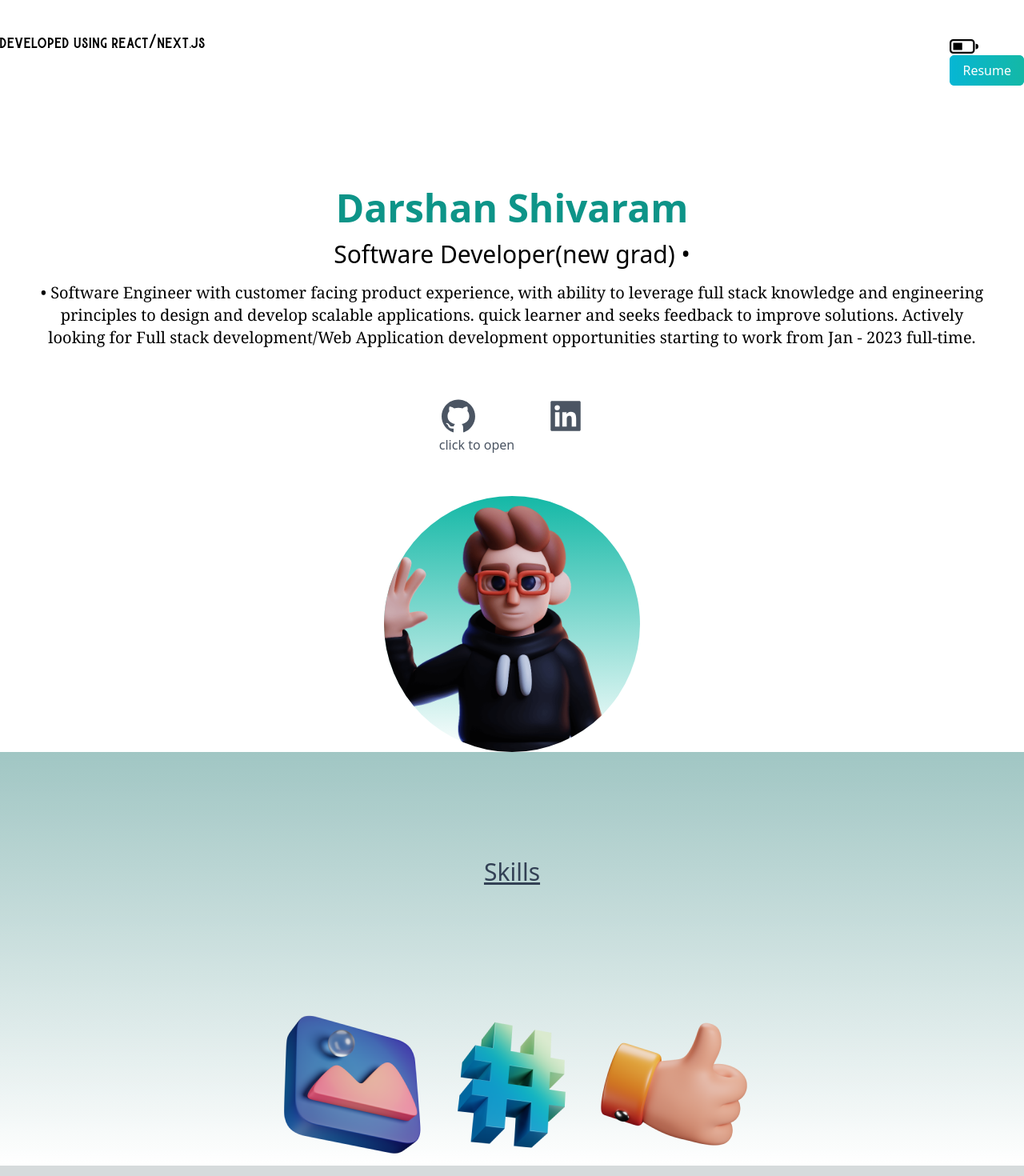
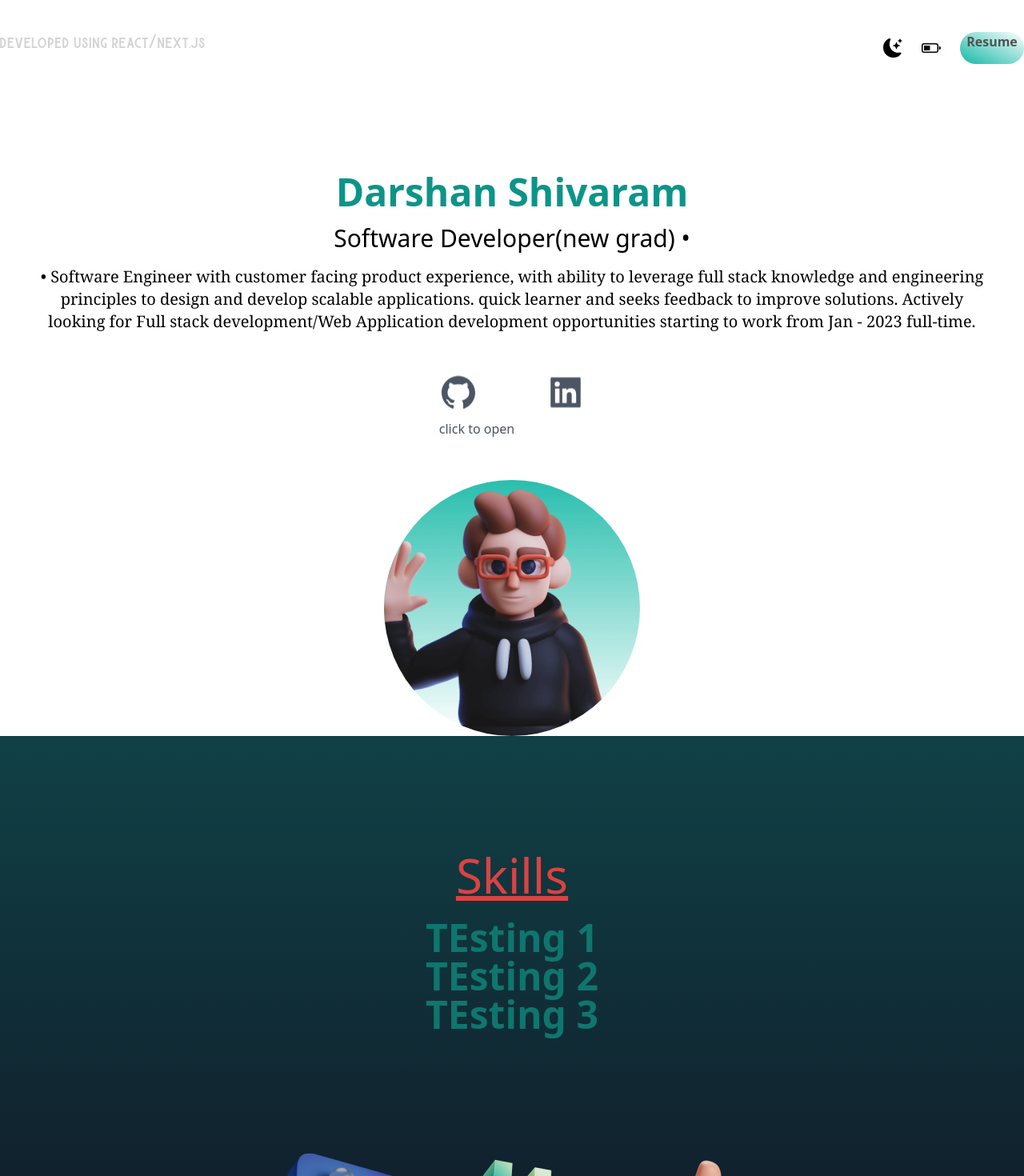
Before and after one commit to darshangwd8/portfolio, a Next.js app: page / in a window 1280 px wide. Shown: the top 1470 px of the page at 80% size. Built offline with nearby package versions, Linux system fonts and the light colour scheme.

Commit message:
your message

```diff
--- a/pages/api/hello.js
+++ b/pages/api/hello.js
@@ -1,5 +1,5 @@
 // Next.js API route support: https://nextjs.org/docs/api-routes/introduction
 
 export default function handler(req, res) {
-  res.status(200).json({ name: 'John Doe' })
+  res.status(200).json({ name: 'Darshan' })
 }
--- a/pages/index.js
+++ b/pages/index.js
@@ -2,42 +2,45 @@ import Head from "next/head";
 import Image from "next/image";
 import { Inter } from "@next/font/google";
 import styles from "../styles/Home.module.css";
-import { BsBatteryHalf } from "react-icons/bs";
+import { BsBatteryHalf, BsFillMoonStarsFill } from "react-icons/bs";
 import { AiFillLinkedin, AiFillGithub } from "react-icons/ai";
 import image from "next/image";
 import deved from "../public/dev-ed-wave.png";
 import design from "../public/design.png";
 import code from "../public/code.png";
 import consulting from "../public/consulting.png";
+import { useState } from "react";
+
+
 const inter = Inter({ subsets: ["latin"] });
 
 export default function Home() {
+  const [darkMode, setDarkMode] = useState(false);
   return (
-    <div>
+    <div className={darkMode ? "dark" : ""}>
       <Head>
         <title>PortFolio Darshan Shivaram</title>
         <meta name="description" content="Generated by create next app" />
         <meta name="viewport" content="width=device-width, initial-scale=1" />
         <link rel="icon" href="/favicon.ico" />
       </Head>
-      <main className="from-teal-700 bg-gradient-to-b">
+      <main className="from-teal-700 bg-gradient-to-b dark: bg-gray-900">
         <section className="bg-white min-h-screen">
-          <nav className="py-10 mb-12 flex justify-between">
-            <h1 className="text-xl font-burtons">
+          <nav className="py-10 mb-12 flex justify-between dark:text-gray-500">
+            <h1 className="text-xl font-burtons  text-neutral-300">
               developed using react/next.js
             </h1>
-            <ul className='"flex items-center'>
+            <ul className='gap-6 flex items-center'>
               <li>
-                <BsBatteryHalf className="cursor-pointer text-4xl" />
+
+                <BsFillMoonStarsFill onClick={()=> setDarkMode(!darkMode)} className="cursor-pointer text-2xl" />
+
               </li>
               <li>
-                <a
-                  className="bg-gradient-to-r from-cyan-500 to-teal-500 bg-cyan-500 text-white px-4 py-2 rounded-md ml-50"
-                  href="#"
-                  target="_blank"
-                >
-                  Resume
-                </a>
+                <BsBatteryHalf className="cursor-pointer text-2xl" />
+              </li>
+              <li className=" text-neutral-600 flex-initial text-center font-bold from-teal-500 bg-gradient-to-tr rounded-full h-10 w-20">
+                Resume
               </li>
             </ul>
           </nav>
@@ -57,42 +60,41 @@ export default function Home() {
           </div>
           <div className="gap-10 flex justify-center py-3 text-gray-600 ">
             <a href="https://github.com/darshangwd8" target="//#region">
-              <AiFillGithub className="text-5xl" alt="" />
+              <AiFillGithub className="text-5xl animate-bounce" alt="" />
               click to open
             </a>
             <a
               href="https://www.linkedin.com/in/darshanshivram/"
               target="//#region "
             >
-              <AiFillLinkedin className="text-5xl" alt="" />
+              <AiFillLinkedin className="text-5xl animate-bounce" alt="" />
             </a>
           </div>
-          <div className="relative  from-teal-500 bg-gradient-to-b rounded-full w-80 h-80 mt-10 mx-auto overflow-hidden">
+          <div className="relative animate-pulse  from-teal-500 bg-gradient-to-b rounded-full w-80 h-80 mt-10 mx-auto overflow-hidden">
             <Image src={deved} layout="fill" objectFit="cover" alt="" />
           </div>
         </section>
         <section>
-          <section>
             <div className="text-center py-32">
-              <h3 className="text-3xl py-1 underline text-center text-slate-700">
-                {" "}
-                Skills{" "}
+              <h3 className="text-6xl py-4  underline text-center text-red-500 animate-pulse">
+                Skills
               </h3>
-              <p className="py-2 leading-8">
-                <ul>
-                  <li></li>
+              <p className="py-2 leading-8 ">
+                <ul className="text-5xl font-semibold text-teal-700   ">
+                  <li>TEsting 1</li>
+                  <li>TEsting 2</li>
+                  <li>TEsting 3</li>
                 </ul>
               </p>
             </div>
             <div>
               <div className="flex mx-auto justify-center">
-                <Image src={design} className="flex text-center" alt="" />
+                <Image src={design} className="flex text-center " alt="" />
                 <Image src={code} className="flex text-center" alt="" />
                 <Image src={consulting} className="flex text-center" alt="" />
               </div>
             </div>
           </section>
-        </section>
       </main>
     </div>
   );
--- a/tailwind.config.js
+++ b/tailwind.config.js
@@ -1,5 +1,6 @@
 /** @type {import('tailwindcss').Config} */
 module.exports = {
+  drakMode: 'class',
   content: [
     "./pages/**/*.{js,ts,jsx,tsx}",
     "./components/**/*.{js,ts,jsx,tsx}",
```
Also changed, not shown: package.json (+6 -3 lines), 2 other files (tests, documents, lock files or other folders).
